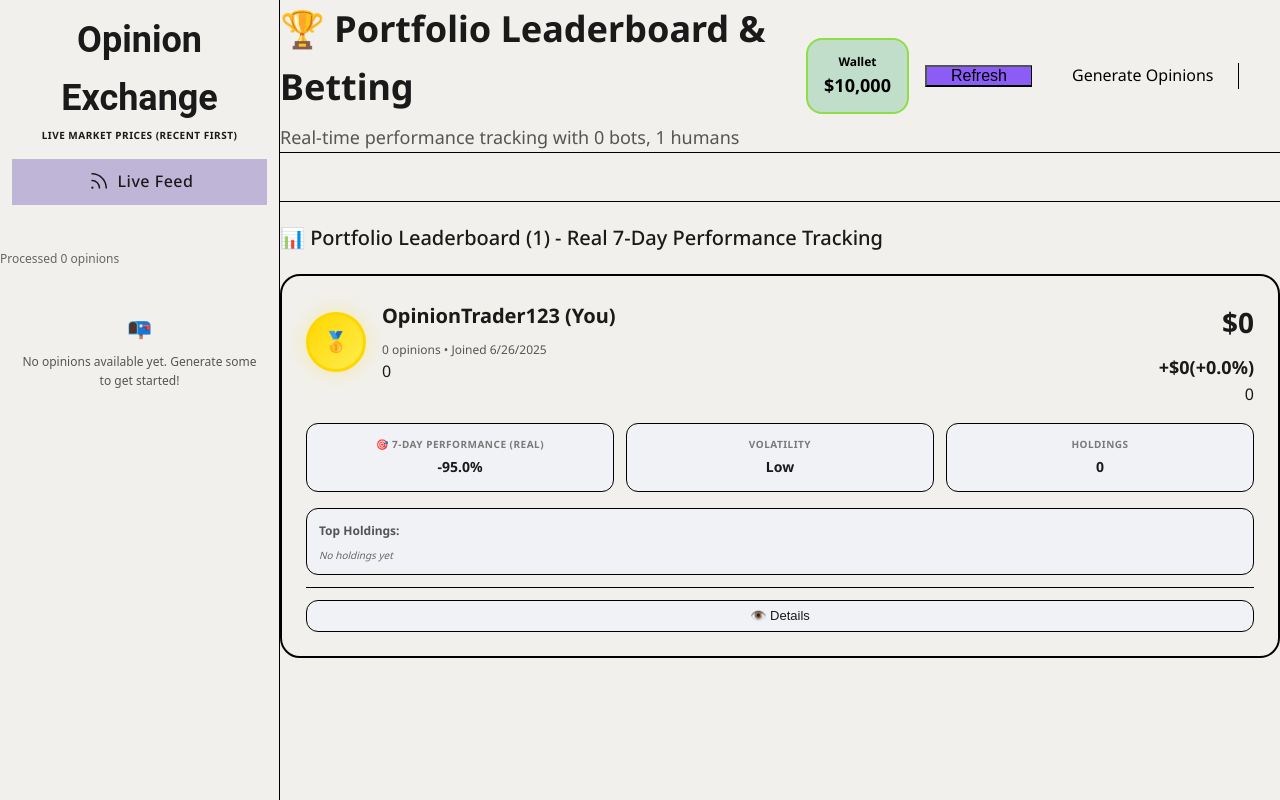
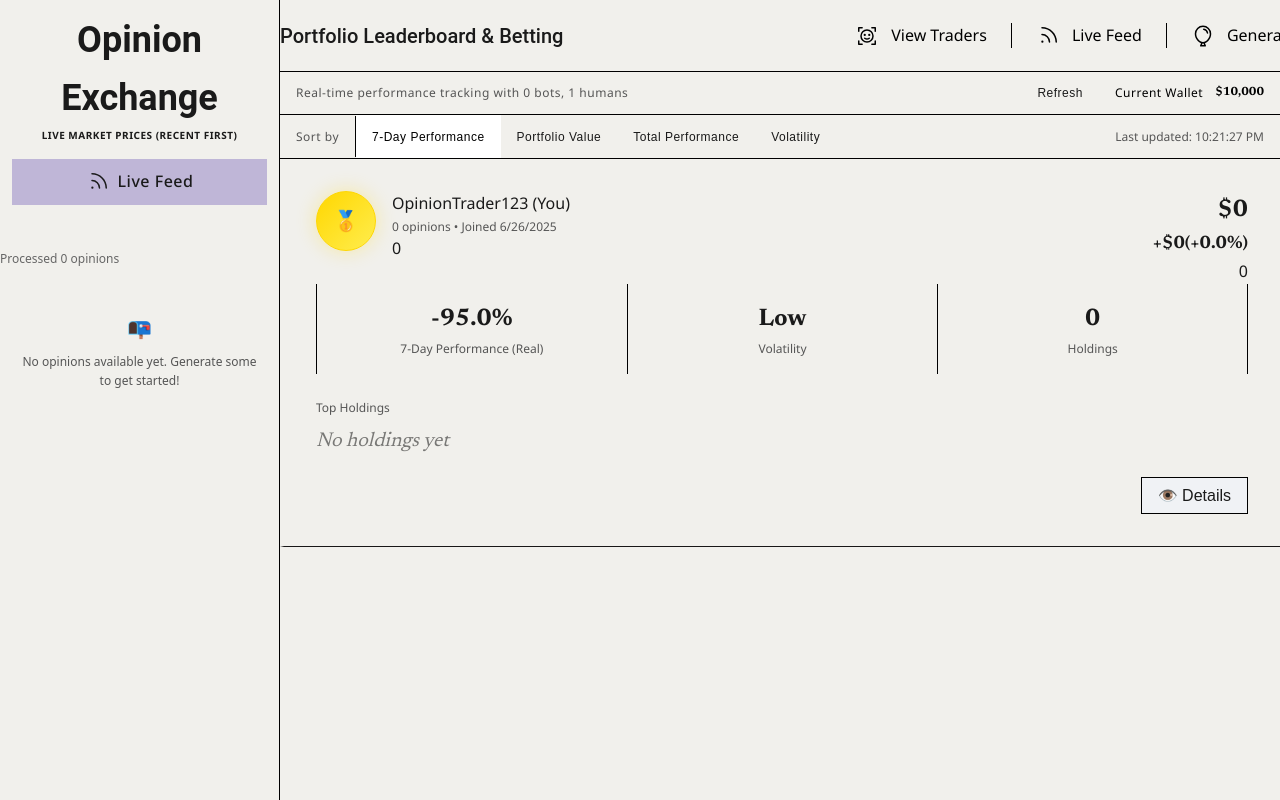
Before and after one commit to AndyReischling/idea-auction, a Next.js app: page /users in a window 1280 px wide. Both pictures are taken after a click on the button "Refresh". Built offline with nearby package versions, Linux system fonts and the light colour scheme; a web font is replaced by a local one.

Commit message:
leaderboard

```diff
--- a/app/feed/page.module.css
+++ b/app/feed/page.module.css
@@ -531,7 +531,7 @@
 /* Modal Header */
 .modalHeader {
   padding: 1.5rem;
-  border-bottom: 2px solid var(--border-primary);
+  border-bottom: 1px solid var(--border-primary);
   display: flex;
   justify-content: space-between;
   align-items: center;
@@ -914,7 +914,7 @@
   font-size: var(--font-size-lg);
   font-weight: 700;
   color: var(--text-primary);
-  border-bottom: 2px solid white;
+  border-bottom: 1px solid white;
   display: flex;
   align-items: center;
   gap: 0.5rem;
@@ -1193,7 +1193,7 @@
 }
 
 .modalSection:last-child {
-  border-bottom: 2px solid #e5e7eb;
+  border-bottom: 1px solid #e5e7eb;
   border-bottom-left-radius: 14px;
   border-bottom-right-radius: 14px;
   background: linear-gradient(135deg, #fafafa 0%, #f5f5f5 100%);
--- a/app/users/page.module.css
+++ b/app/users/page.module.css
@@ -1,33 +1,46 @@
 /* page.module.css - Users/Leaderboard page specific styles */
 
-/* Header and Layout */
+/* Header and Navigation */
 .pageHeader {
   display: flex;
   justify-content: space-between;
   align-items: center;
   gap: 1rem;
   border-bottom: 1px solid var(--border-primary);
+  border-left: none;
   position: fixed;
   top: 0;
   width: 100%;
   max-width: 1200px;
   background: var(--bg-card);
+  height: 72px;
   z-index: 1000;
 }
 
-.headerTitle {
+.pageTitle{
+  font-size: var(--font-size-xl);
+  font-weight: 500;
+  color: var(--text-primary);
+  margin: 0;
+  font-family: var(--font-opinion);
+}
+
+.headerContent {
   flex: 1;
 }
 
-.headerTitle h1 {
+.headerTitle {
   font-size: var(--font-size-4xl);
   margin: 0;
   color: var(--text-primary);
   font-weight: 800;
+  display: flex;
+  align-items: center;
+  gap: 12px;
 }
 
-.headerTitle p {
-  margin: 0.5rem 0 0 0;
+.headerSubtitle {
+  margin: 0px 0 0 0;
   color: var(--text-secondary);
   font-size: var(--font-size-lg);
 }
@@ -35,73 +48,120 @@
 .headerActions {
   display: flex;
   align-items: center;
-  gap: 1rem;
+  gap: 0px;
   flex-wrap: wrap;
+  padding: 0px 0px;
+}
+
+/* Filter Controls */
+.filterControls {
+  display: flex;
+  justify-content: space-between;
+  gap: 0px;
+  padding: 0 0;
+  align-items: center;
+  border-bottom: 1px solid var(--border-primary);
+  transition: all var(--transition);
+}
+
+.filterLabel {
+  padding: var(--spacing-md) var(--spacing-lg);
+  font-weight: 400;
+  color: var(--text-secondary);
+  font-size: var(--font-size-sm);
+  letter-spacing: 0.5px;
+  /* border-right: 1px solid var(--border-primary); */
+}
+
+.refreshButton{
+  padding: var(--spacing-md) var(--spacing-lg);
+  background: var(--bg-card);
+  color: var(--text-primary);
+  cursor: pointer;
+  font-weight: 400;
+  font-size: var(--font-size-sm);
+  transition: all var(--transition);
+  border: none;
+  height: 100%;
+  letter-spacing: 0.5px;
+}
+
+.refreshControls {
+  display: flex;
+  align-items: center;
+  gap: 0.25rempx;
 }
 
 .walletDisplay {
+  display: flex;
   padding: 12px 16px;
-  background: var(--lime-green);
-  border-radius: var(--radius-lg);
+  align-items: center;
+  gap: 12px;
   text-align: center;
-  border: 2px solid var(--lime-dark);
 }
 
 .walletDisplay p:first-child {
   margin: 0;
   font-size: var(--font-size-sm);
   color: var(--text-black);
-  font-weight: 600;
+  font-weight: 400;
+  letter-spacing: 0.5px;
 }
 
 .walletDisplay p:last-child {
   margin: 0;
-  font-weight: 800;
+  font-weight: 700;
   color: var(--text-black);
-  font-size: var(--font-size-lg);
+  font-size: var(--font-size-sm);
+  font-family: var(--font-number);
 }
 
 /* Sort Controls */
 .sortControls {
   display: flex;
-  gap: 8px;
-  margin-bottom: 1.5rem;
-  padding: 1rem;
-  background: var(--bg-card);
-  border-radius: var(--radius-lg);
-  border: 2px solid var(--border-primary);
+  gap: 0px;
   align-items: center;
+  border-bottom: 1px solid var(--border-primary);
+  justify-content: space-between;
 }
 
 .sortLabel {
-  margin-right: 1rem;
-  font-weight: 700;
+  font-weight: 400;
   color: var(--text-secondary);
   font-size: var(--font-size-sm);
-  text-transform: uppercase;
   letter-spacing: 0.5px;
+  padding: var(--spacing-md) var(--spacing-lg);
+  border-right: 1px solid var(--border-primary);
 }
 
 .sortButton {
-  padding: 8px 16px;
-  border: 2px solid var(--lime-green);
-  border-radius: var(--radius-md);
+  padding: var(--spacing-md) var(--spacing-lg);
+  border: none;
   cursor: pointer;
-  font-weight: 600;
+  height: 43.19px;
+  font-weight: 400;
   font-size: var(--font-size-sm);
   text-transform: capitalize;
   transition: all var(--transition);
   background: var(--bg-card);
   color: var(--text-primary);
+  letter-spacing: 0.5px;
 }
 
 .sortButton:hover {
-  transform: translateY(-1px);
+  background: white;
 }
 
 .sortButton.active {
-  background: var(--lime-green);
+  background: white;
   color: var(--text-black);
+}
+
+.lastRefresh{
+  font-weight: 400;
+  color: var(--text-secondary);
+  font-size: var(--font-size-sm);
+  padding: var(--spacing-md) var(--spacing-lg);
 }
 
 /* Active Bets Section */
@@ -185,33 +245,40 @@
 
 /* User Cards */
 .userCard {
-  padding: 1.5rem;
+  padding: var(--spacing-2xl);
   background: var(--bg-card);
-  border: 2px solid var(--border-primary);
-  border-radius: var(--radius-xl);
+  border-bottom: 1px solid rgba(0, 0, 0, 0.9);
   cursor: pointer;
   transition: all var(--transition);
   position: relative;
+  border-left: 4px solid var(--bg-card);
+}
+
+.userCard:nth-child(odd) {
+  background:var(--bg-card);
+}
+
+.userCard:nth-child(even) {
+  background: rgba(255, 255, 255, 0.4);
 }
 
 .userCard:hover {
-  transform: translateY(-3px);
-  border-color: var(--lime-green);
-  background: var(--bg-elevated);
+  background: #DEDAEA;
+  border-left: 4px solid var(--soft-purple);
 }
 
 .userCardHeader {
   display: flex;
   justify-content: space-between;
   align-items: flex-start;
-  margin-bottom: 1rem;
-  gap: 1rem;
+  margin-bottom: 0px;
+  gap: var(--spacing-xl);
 }
 
 .userInfo {
   display: flex;
-  align-items: center;
-  gap: 1rem;
+  align-items: flex-start;
+  gap: var(--spacing-lg);
 }
 
 .rankAvatar {
@@ -222,10 +289,10 @@
   align-items: center;
   justify-content: center;
   color: var(--text-primary);
-  font-weight: 800;
+  font-weight: 400;
   font-size: var(--font-size-xl);
   background: var(--soft-blue);
-  border: 3px solid var(--border-secondary);
+  border: 1px solid var(--border-secondary);
 }
 
 .rankAvatar.topThree {
@@ -236,10 +303,10 @@
 }
 
 .userDetails h3 {
-  margin: 0 0 0.5rem 0;
-  font-size: var(--font-size-xl);
+  margin: 0 0 0 0;
+  font-size: var(--font-size-md);
   color: var(--text-primary);
-  font-weight: 700;
+  font-weight: 400;
 }
 
 .userDetails p {
@@ -253,20 +320,22 @@
 }
 
 .portfolioValue {
-  margin: 0 0 0.5rem 0;
-  font-size: var(--font-size-3xl);
-  font-weight: 800;
+  margin: 0 0 0 0;
+  font-size: var(--font-size-2xl);
+  font-weight: 700;
   color: var(--text-primary);
+  font-family: var(--font-number);
 }
 
 .portfolioGains {
   margin: 0;
   font-size: var(--font-size-lg);
   font-weight: 700;
+  font-family: var(--font-number);
 }
 
 .portfolioGains.positive {
-  color: var(--lime-green);
+  color: var(--emerald-green);
 }
 
 .portfolioGains.negative {
@@ -279,33 +348,36 @@
 
 /* Performance Metrics */
 .performanceMetrics {
+  margin-bottom: var(--spacing-xl);
   display: grid;
-  grid-template-columns: repeat(auto-fit, minmax(120px, 1fr));
-  gap: 12px;
-  margin-bottom: 1rem;
+  grid-template-columns: repeat(auto-fit, minmax(200px, 1fr));
+  gap: 0;
 }
 
 .metricCard {
-  padding: 12px;
-  background: var(--bg-section);
-  border-radius: var(--radius-md);
+  padding: 1rem;
+  border-left: 1px solid var(--border-primary);
   text-align: center;
-  border: 1px solid var(--border-primary);
+  transition: all var(--transition);
+}
+
+
+.metricCard:last-child {
+  border-right: 1px solid var(--border-primary);
+}
+
+.metricCard p:last-child {
+  font-size: var(--font-size-sm);
+  margin: 0;
+  color: var(--text-secondary);
+  font-weight: 400;
 }
 
 .metricCard p:first-child {
-  margin: 0 0 4px 0;
-  font-size: var(--font-size-xs);
-  color: var(--text-tertiary);
-  text-transform: uppercase;
-  font-weight: 600;
-  letter-spacing: 0.5px;
-}
-
-.metricCard p:last-child {
   margin: 0;
   font-weight: 700;
-  font-size: var(--font-size-base);
+  font-size: var(--font-size-2xl);
+  font-family: var(--font-number);
 }
 
 .metricCard.performance .metricValue.positive {
@@ -330,24 +402,59 @@
 
 /* Holdings Preview */
 .holdingsPreview {
-  padding: 12px;
-  background: var(--bg-section);
-  border-radius: var(--radius-md);
-  border: 1px solid var(--border-primary);
+  display: flex;
+  flex-direction: column;
+  gap: 12px;
+  padding: 0;
 }
 
 .holdingsTitle {
-  margin: 0 0 8px 0;
+  margin: 0 0 0px 0;
   font-size: var(--font-size-sm);
-  font-weight: 700;
+  font-weight: 400;
   color: var(--text-secondary);
 }
 
 .holdingsContent {
-  font-size: var(--font-size-xs);
-  color: var(--text-tertiary);
+  font-size: var(--font-size-xl);
+  color: var(--text-primary);
+  line-height: 1.2;
+  font-family: var(--font-number);
+}
+
+.opinionGrid {
+  display: grid;
+  grid-template-columns: repeat(4, 1fr);
+  gap: 0;
+  border-top: 1px solid rgba(0, 0, 0, 0.1);
+  border-left: 1px solid rgba(0, 0, 0, 0.1);
+}
+
+.opinionCard {
+  background: var(--bg-card);
+  display: flex;
+  flex-direction: column;
+  justify-content: space-between;
+  height: 100%;
+  border-bottom: 1px solid rgba(0, 0, 0, 0.1);
+  border-right: 1px solid rgba(0, 0, 0, 0.1);
+  padding: var(--spacing-md);
+  background: rgba(255, 255, 255, 0.8);
+}
+
+.opinionText {
+  font-size: var(--font-size-md);
+  color: var(--text-primary);
+  margin-bottom: 0.5rem;
   line-height: 1.4;
 }
+
+.opinionPrice {
+  font-size: var(--font-size-sm);
+  font-weight: 700;
+  color: var(--emerald-green);
+}
+
 
 /* Bet Modal */
 .modalOverlay {
@@ -588,15 +695,14 @@
 
 .placeBetButton {
   width: 100%;
-  padding: 1rem;
+  padding: var(--spacing-sm) var(--spacing-lg);
+  cursor: pointer;
+  font-size: var(--font-size-md);
+  font-weight: 400;
+  transition: all var(--transition);
+  letter-spacing: 0.5px;
   border: none;
-  border-radius: var(--radius-lg);
-  cursor: pointer;
-  font-size: var(--font-size-lg);
-  font-weight: 700;
-  transition: all var(--transition);
-  text-transform: uppercase;
-  letter-spacing: 0.5px;
+  width: auto;
 }
 
 .placeBetButton:enabled {
@@ -605,13 +711,12 @@
 }
 
 .placeBetButton:enabled:hover {
-  background: var(--lime-bright);
-  transform: translateY(-2px);
+  transform: translateY(-1px);
 }
 
 .placeBetButton:disabled {
-  background: var(--border-primary);
-  color: var(--text-tertiary);
+  background: lightgrey;
+  color: white;
   cursor: not-allowed;
 }
 
@@ -788,22 +893,19 @@
 .userCardActions {
   display: flex;
   gap: 8px;
-  margin-top: 12px;
-  padding-top: 12px;
-  border-top: 1px solid var(--border-primary);
+  margin-top: var(--spacing-xl);
+  justify-content: flex-end;
 }
 
-.viewDetailsButton, .placeBetButton {
-  flex: 1;
-  padding: 6px 12px;
-  border: none;
-  border-radius: var(--radius-md);
-  font-size: 13px;
-  font-weight: 500;
+.viewDetailsButton{
+  padding: var(--spacing-sm) var(--spacing-lg);
+  font-size: var(--font-size-md);
+  font-weight: 400;
   cursor: pointer;
   transition: all var(--transition);
   min-height: 32px;
-  border: 1px solid transparent;
+  border: 1px solid var(--text-secondary);
+  width: auto;
 }
 
 .viewDetailsButton {
@@ -813,19 +915,15 @@
 }
 
 .viewDetailsButton:hover {
-  background: var(--bg-elevated);
-  border-color: var(--lime-green);
   transform: translateY(-1px);
 }
 
 .placeBetButton {
-  background: var(--lime-green);
   color: var(--text-black);
-  border-color: var(--lime-green);
+  border-radius: none;
 }
 
 .placeBetButton:hover {
-  background: var(--lime-bright);
   transform: translateY(-1px);
 }
 /* Add these missing CSS classes to your page.module.css file */
--- a/app/users/page.tsx
+++ b/app/users/page.tsx
@@ -4,6 +4,7 @@ import { useEffect, useState } from 'react';
 import Sidebar from '../components/Sidebar';
 import '../global.css';
 import styles from './page.module.css';
+import { ArrowLeft, PiggyBank, ScanSmiley, RssSimple, Balloon, RocketLaunch, ChartLineUp, ChartLineDown, Skull, FlowerLotus, Ticket, CheckSquare, CaretRight, CaretDown } from "@phosphor-icons/react";
 
 interface UserProfile {
   username: string;
@@ -947,39 +948,51 @@ export default function UsersPage() {
 
       <main className="main-content">
         <div className={styles.pageHeader}>
-          <div className={styles.headerTitle}>
-            <h1>🏆 Portfolio Leaderboard & Betting</h1>
-            <p>Real-time performance tracking with {botCount} bots, {humanCount} humans</p>
+          <div className={styles.pageTitle}>
+            Portfolio Leaderboard & Betting
           </div>
-
           <div className={styles.headerActions}>
-            <div className={styles.walletDisplay}>
-              <p>Wallet</p>
-              <p>${currentUser.balance.toLocaleString()}</p>
-            </div>
-
-            <button
-              onClick={forceRefreshUsers}
-              className="nav-button"
-              style={{ backgroundColor: '#8b5cf6' }}
-            >
-              Refresh
-            </button>
-
-            <a href="/generate" className="nav-button generate">
-              Generate Opinions
-            </a>
-            <a href="/" className="nav-button traders">
-              My Profile
+            <a href="/users" className="nav-button traders">
+              <ScanSmiley size={24} /> View Traders
             </a>
             <a href="/feed" className="nav-button feed">
-              Feed
+              <RssSimple size={24} /> Live Feed
+            </a>
+            <a href="/generate" className="nav-button generate">
+              <Balloon size={24} /> Generate
+            </a>
+            {/* <a href="/" className="nav-button admin">
+              <p><PiggyBank size={32} weight="fill"/></p>
+              <p>${currentUser.balance.toLocaleString()}</p>
+            </a> */}
+            <a href="/" className="nav-button admin">
+              <PiggyBank size={24}/> My Wallet
             </a>
           </div>
         </div>
 
+        {/* Filter Controls */}
+        <div className={styles.filterControls}>
+          <div className={styles.filterLabel}>Real-time performance tracking with {botCount} bots, {humanCount} humans</div>
+          <div className={styles.refreshControls}>
+            <button
+                onClick={forceRefreshUsers}
+                className={styles.refreshButton}
+              >
+                Refresh
+            </button>
+            <div className={styles.walletDisplay}>
+              <p>Current Wallet</p>
+              <p>${currentUser.balance.toLocaleString()}</p>
+            </div>
+          </div>
+        </div>
+
+
+
         <div className={styles.sortControls}>
-          <span className={styles.sortLabel}>Sort by:</span>
+          <div className={styles.sortOptions}>
+          <span className={styles.sortLabel}>Sort by</span>
           {(['recent_performance', 'value', 'performance', 'volatility'] as const).map(option => (
             <button
               key={option}
@@ -992,13 +1005,13 @@ export default function UsersPage() {
                'Volatility'}
             </button>
           ))}
+          </div>
           <span className={styles.lastRefresh}>
             Last updated: {new Date(lastRefresh).toLocaleTimeString()}
           </span>
         </div>
 
-        <section className="section">
-          <h2 className="section-title">📊 Portfolio Leaderboard ({sortedUsers.length}) - Real 7-Day Performance Tracking</h2>
+        <section className="section" style={{ borderTop: 'none' }}>
 
           {sortedUsers.length === 0 ? (
             <div style={{
@@ -1073,26 +1086,26 @@ export default function UsersPage() {
 
                   <div className={styles.performanceMetrics}>
                     <div className={`${styles.metricCard} ${styles.performance} ${styles.primary}`}>
-                      <p>🎯 7-Day Performance (Real)</p>
                       <p className={`${styles.metricValue} ${styles.highlight} ${getPerformanceClass(user.recentPerformance)}`}>
                         {user.recentPerformance >= 0 ? '+' : ''}{user.recentPerformance.toFixed(1)}%
                       </p>
+                      <p>7-Day Performance (Real)</p>
                     </div>
                     <div className={`${styles.metricCard} ${styles.volatility}`}>
-                      <p>Volatility</p>
                       <p className={`${styles.metricValue} ${getVolatilityClass(user.volatility)}`}>
                         {user.volatility > 2.0 ? 'High' : user.volatility > 1.3 ? 'Medium' : 'Low'}
                       </p>
+                      <p>Volatility</p>
                     </div>
                     <div className={styles.metricCard}>
+                      <p className={styles.metricValue}>{user.opinionsCount}</p>
                       <p>Holdings</p>
-                      <p className={styles.metricValue}>{user.opinionsCount}</p>
                     </div>
                   </div>
 
                   <div className={styles.holdingsPreview}>
-                    <p className={styles.holdingsTitle}>Top Holdings:</p>
-                    <div className={styles.holdingsContent}>
+                    <p className={styles.holdingsTitle}>Top Holdings</p>
+                    {/* <div className={styles.holdingsContent}>
                       {user.topOpinions.length > 0 ? (
                         user.topOpinions.slice(0, 2).map((opinion, i) => (
                           <span key={i}>
@@ -1101,11 +1114,30 @@ export default function UsersPage() {
                           </span>
                         ))
                       ) : (
-                        <span style={{ color: '#666', fontStyle: 'italic' }}>No holdings yet</span>
+                        <span style={{ color: 'rgba(0,0,0,0.5)', fontStyle: 'italic' }}>No holdings yet</span>
                       )}
+                    </div> */}
+                    <div className={styles.holdingsContent}>
+                      {user.topOpinions.length > 0 ? (
+                        <div className={styles.opinionGrid}>
+                          {user.topOpinions.slice(0, 8).map((opinion, i) => (
+                            <div key={i} className={styles.opinionCard}>
+                              <div className={styles.opinionText}>
+                                “{safeSlice(opinion.text, 40)}”
+                              </div>
+                              <div className={styles.opinionPrice}>
+                                ${opinion.currentPrice}
+                              </div>
+                            </div>
+                          ))}
+                        </div>
+                      ) : (
+                        <span style={{ color: 'rgba(0,0,0,0.5)', fontStyle: 'italic' }}>
+                          No holdings yet
+                        </span>
+                      )}
                     </div>
                   </div>
-
                   {/* Action buttons */}
                   <div className={styles.userCardActions}>
                     <button
```
